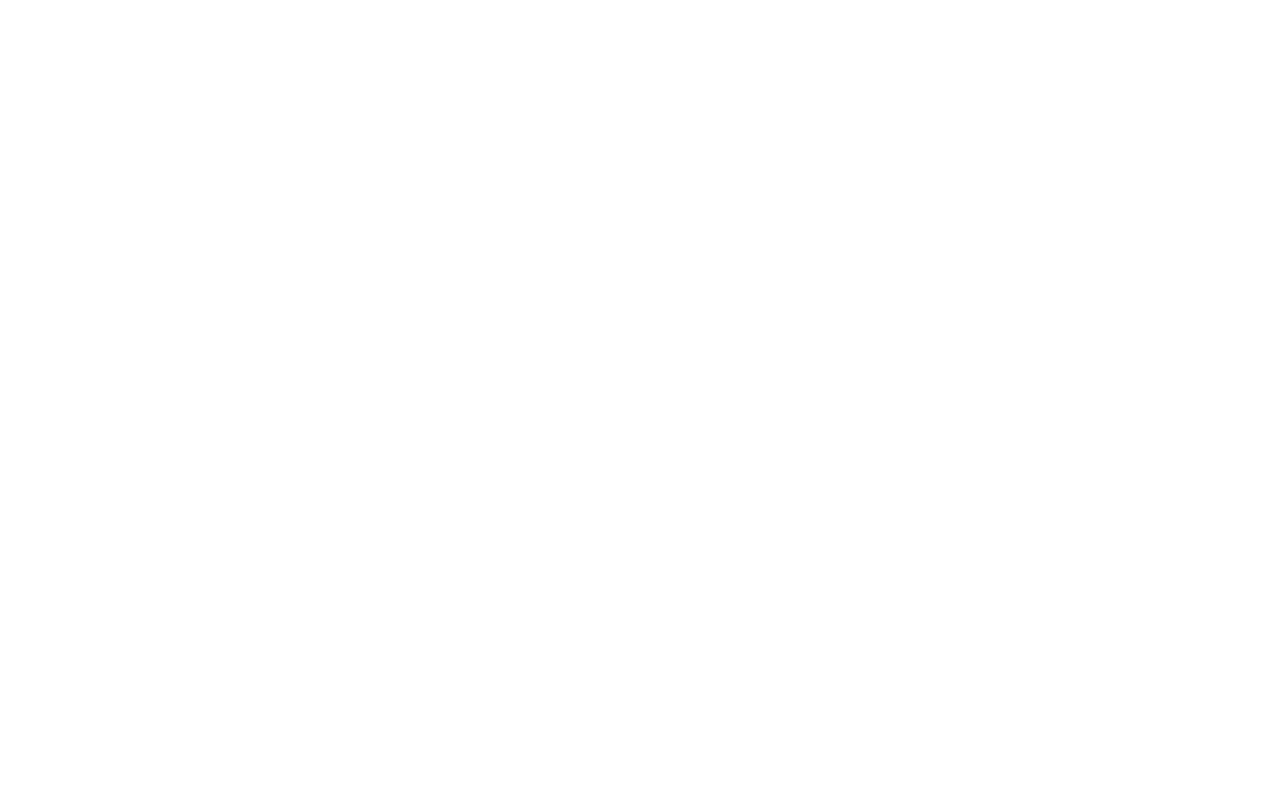
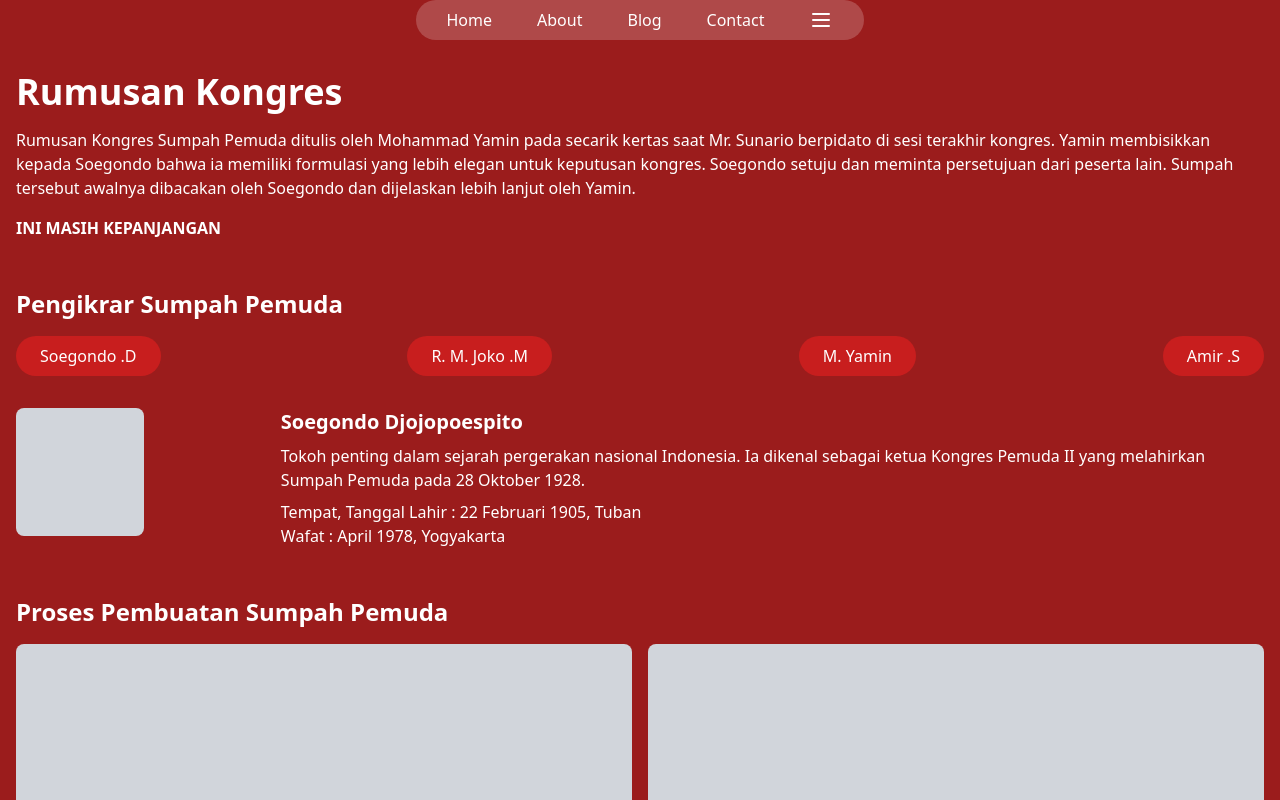
Before and after one commit to mybezen/prj-trelogy, a React (Vite) app: page /ikrar in a window 1280 px wide. Before the commit this address had no page. Shown: the top 800 px of the page. Built offline with nearby package versions, Linux system fonts and the light colour scheme.

Commit message:
add new page

```diff
--- a/src/App.jsx
+++ b/src/App.jsx
@@ -1,16 +1,17 @@
 import Home from "./pages/Home";
 import { BrowserRouter, Routes, Route } from "react-router-dom";
 import Load from "./pages/Load";
-
+import SumpahPemuda from "./pages/SumpahPemuda";
 
 function App() {
   return (
     <BrowserRouter>
-    <Routes>
+      <Routes>
         <Route path="/" element={<Home />} />
         <Route path="/load" element={<Load />} />
-    </Routes>
-  </BrowserRouter>
+        <Route path="/ikrar" element={<SumpahPemuda />} />
+      </Routes>
+    </BrowserRouter>
   );
 }
 
--- a/src/pages/Load.jsx
+++ b/src/pages/Load.jsx
@@ -1,16 +1,126 @@
-
-import PreLoader from '../components/PreLoad'
+import PreLoader from "../components/PreLoad";
 
 function Load() {
-    return (
-        <>
+  return (
+    <>
+      <PreLoader />
+      <div className="min-h-screen text-white bg-red-800">
+        {/* Navigation */}
+        <nav className="max-w-md p-2 mx-auto mt-4 bg-white rounded-full bg-opacity-20">
+          <ul className="flex justify-around">
+            <li>
+              <a href="#" className="hover:text-gray-200">
+                Home
+              </a>
+            </li>
+            <li>
+              <a href="#" className="hover:text-gray-200">
+                About
+              </a>
+            </li>
+            <li>
+              <a href="#" className="hover:text-gray-200">
+                Blog
+              </a>
+            </li>
+            <li>
+              <a href="#" className="hover:text-gray-200">
+                Contact
+              </a>
+            </li>
+            <li>
+              <svg
+                className="w-6 h-6"
+                fill="none"
+                stroke="currentColor"
+                viewBox="0 0 24 24"
+                xmlns="http://www.w3.org/2000/svg"
+              >
+                <path
+                  strokeLinecap="round"
+                  strokeLinejoin="round"
+                  strokeWidth={2}
+                  d="M4 6h16M4 12h16M4 18h16"
+                />
+              </svg>
+            </li>
+          </ul>
+        </nav>
 
-            <PreLoader />
-            <div className='flex justify-center items-center text-2xl poppins-bold '>
-                <h1>Hello World</h1>
+        {/* Main Content */}
+        <main className="container px-4 py-8 mx-auto">
+          {/* Rumusan Kongres Section */}
+          <section className="mb-12">
+            <h1 className="mb-4 text-4xl font-bold">Rumusan Kongres</h1>
+            <p className="mb-4">
+              Rumusan Kongres Sumpah Pemuda ditulis oleh Mohammad Yamin pada
+              secarik kertas saat Mr. Sunario berpidato di sesi terakhir
+              kongres. Yamin membisikkan kepada Soegondo bahwa ia memiliki
+              formulasi yang lebih elegan untuk keputusan kongres. Soegondo
+              setuju dan meminta persetujuan dari peserta lain. Sumpah tersebut
+              awalnya dibacakan oleh Soegondo dan dijelaskan lebih lanjut oleh
+              Yamin.
+            </p>
+            <p className="font-bold">INI MASIH KEPANJANGAN</p>
+          </section>
+
+          {/* Pengikrar Sumpah Pemuda Section */}
+          <section className="mb-12">
+            <h2 className="mb-4 text-2xl font-bold">Pengikrar Sumpah Pemuda</h2>
+            <div className="flex justify-between mb-8">
+              <button className="px-6 py-2 text-white bg-red-700 rounded-full">
+                Soegondo .D
+              </button>
+              <button className="px-6 py-2 text-white bg-red-700 rounded-full">
+                R. M. Joko .M
+              </button>
+              <button className="px-6 py-2 text-white bg-red-700 rounded-full">
+                M. Yamin
+              </button>
+              <button className="px-6 py-2 text-white bg-red-700 rounded-full">
+                Amir .S
+              </button>
             </div>
-        </>
-    )
+            <div className="flex items-start">
+              <div className="w-1/4 mr-4">
+                <div className="w-32 h-32 bg-gray-300 rounded-lg"></div>{" "}
+                {/* Placeholder for image */}
+              </div>
+              <div>
+                <h3 className="mb-2 text-xl font-bold">
+                  Soegondo Djojopoespito
+                </h3>
+                <p className="mb-2">
+                  Tokoh penting dalam sejarah pergerakan nasional Indonesia. Ia
+                  dikenal sebagai ketua Kongres Pemuda II yang melahirkan Sumpah
+                  Pemuda pada 28 Oktober 1928.
+                </p>
+                <p>Tempat, Tanggal Lahir : 22 Februari 1905, Tuban</p>
+                <p>Wafat : April 1978, Yogyakarta</p>
+              </div>
+            </div>
+          </section>
+
+          {/* Proses Pembuatan Sumpah Pemuda Section */}
+          <section>
+            <h2 className="mb-4 text-2xl font-bold">
+              Proses Pembuatan Sumpah Pemuda
+            </h2>
+            <div className="grid grid-cols-2 gap-4">
+              <div className="w-full h-48 bg-gray-300 rounded-lg"></div>{" "}
+              {/* Placeholder for image */}
+              <div className="w-full h-48 bg-gray-300 rounded-lg"></div>{" "}
+              {/* Placeholder for image */}
+              <div className="w-full h-48 bg-gray-300 rounded-lg"></div>{" "}
+              {/* Placeholder for image */}
+              <div className="w-full h-48 bg-gray-300 rounded-lg"></div>{" "}
+              {/* Placeholder for image */}
+            </div>
+          </section>
+        </main>
+      </div>
+    </>
+  );
 }
 
-export default Load
+export default Load;
--- /dev/null
+++ b/src/pages/SumpahPemuda.jsx
@@ -0,0 +1,118 @@
+function SumpahPemuda() {
+  return (
+    <div className="min-h-screen text-white bg-red-800">
+      {/* Navigation */}
+      <nav className="max-w-md p-2 mx-auto bg-white rounded-full bg-opacity-20">
+        <ul className="flex justify-around">
+          <li>
+            <a href="#" className="hover:text-gray-200">
+              Home
+            </a>
+          </li>
+          <li>
+            <a href="#" className="hover:text-gray-200">
+              About
+            </a>
+          </li>
+          <li>
+            <a href="#" className="hover:text-gray-200">
+              Blog
+            </a>
+          </li>
+          <li>
+            <a href="#" className="hover:text-gray-200">
+              Contact
+            </a>
+          </li>
+          <li>
+            <svg
+              className="w-6 h-6"
+              fill="none"
+              stroke="currentColor"
+              viewBox="0 0 24 24"
+              xmlns="http://www.w3.org/2000/svg"
+            >
+              <path
+                strokeLinecap="round"
+                strokeLinejoin="round"
+                strokeWidth={2}
+                d="M4 6h16M4 12h16M4 18h16"
+              />
+            </svg>
+          </li>
+        </ul>
+      </nav>
+
+      {/* Main Content */}
+      <main className="container px-4 py-8 mx-auto">
+        {/* Rumusan Kongres Section */}
+        <section className="mb-12">
+          <h1 className="mb-4 text-4xl font-bold">Rumusan Kongres</h1>
+          <p className="mb-4">
+            Rumusan Kongres Sumpah Pemuda ditulis oleh Mohammad Yamin pada
+            secarik kertas saat Mr. Sunario berpidato di sesi terakhir kongres.
+            Yamin membisikkan kepada Soegondo bahwa ia memiliki formulasi yang
+            lebih elegan untuk keputusan kongres. Soegondo setuju dan meminta
+            persetujuan dari peserta lain. Sumpah tersebut awalnya dibacakan
+            oleh Soegondo dan dijelaskan lebih lanjut oleh Yamin.
+          </p>
+          <p className="font-bold">INI MASIH KEPANJANGAN</p>
+        </section>
+
+        {/* Pengikrar Sumpah Pemuda Section */}
+        <section className="mb-12">
+          <h2 className="mb-4 text-2xl font-bold">Pengikrar Sumpah Pemuda</h2>
+          <div className="flex justify-between mb-8">
+            <button className="px-6 py-2 text-white bg-red-700 rounded-full">
+              Soegondo .D
+            </button>
+            <button className="px-6 py-2 text-white bg-red-700 rounded-full">
+              R. M. Joko .M
+            </button>
+            <button className="px-6 py-2 text-white bg-red-700 rounded-full">
+              M. Yamin
+            </button>
+            <button className="px-6 py-2 text-white bg-red-700 rounded-full">
+              Amir .S
+            </button>
+          </div>
+          <div className="flex items-start">
+            <div className="w-1/4 mr-4">
+              <div className="w-32 h-32 bg-gray-300 rounded-lg"></div>{" "}
+              {/* Placeholder for image */}
+            </div>
+            <div>
+              <h3 className="mb-2 text-xl font-bold">Soegondo Djojopoespito</h3>
+              <p className="mb-2">
+                Tokoh penting dalam sejarah pergerakan nasional Indonesia. Ia
+                dikenal sebagai ketua Kongres Pemuda II yang melahirkan Sumpah
+                Pemuda pada 28 Oktober 1928.
+              </p>
+              <p>Tempat, Tanggal Lahir : 22 Februari 1905, Tuban</p>
+              <p>Wafat : April 1978, Yogyakarta</p>
+            </div>
+          </div>
+        </section>
+
+        {/* Proses Pembuatan Sumpah Pemuda Section */}
+        <section>
+          <h2 className="mb-4 text-2xl font-bold">
+            Proses Pembuatan Sumpah Pemuda
+          </h2>
+          <div className="grid grid-cols-2 gap-4">
+            <div className="w-full h-48 bg-gray-300 rounded-lg"></div>{" "}
+            {/* Placeholder for image */}
+            <div className="w-full h-48 bg-gray-300 rounded-lg"></div>{" "}
+            {/* Placeholder for image */}
+            <div className="w-full h-48 bg-gray-300 rounded-lg"></div>{" "}
+            {/* Placeholder for image */}
+            <div className="w-full h-48 bg-gray-300 rounded-lg"></div>{" "}
+            {/* Placeholder for image */}
+          </div>
+        </section>
+      </main>
+    </div>
+  );
+}
+
+export default SumpahPemuda;
```
